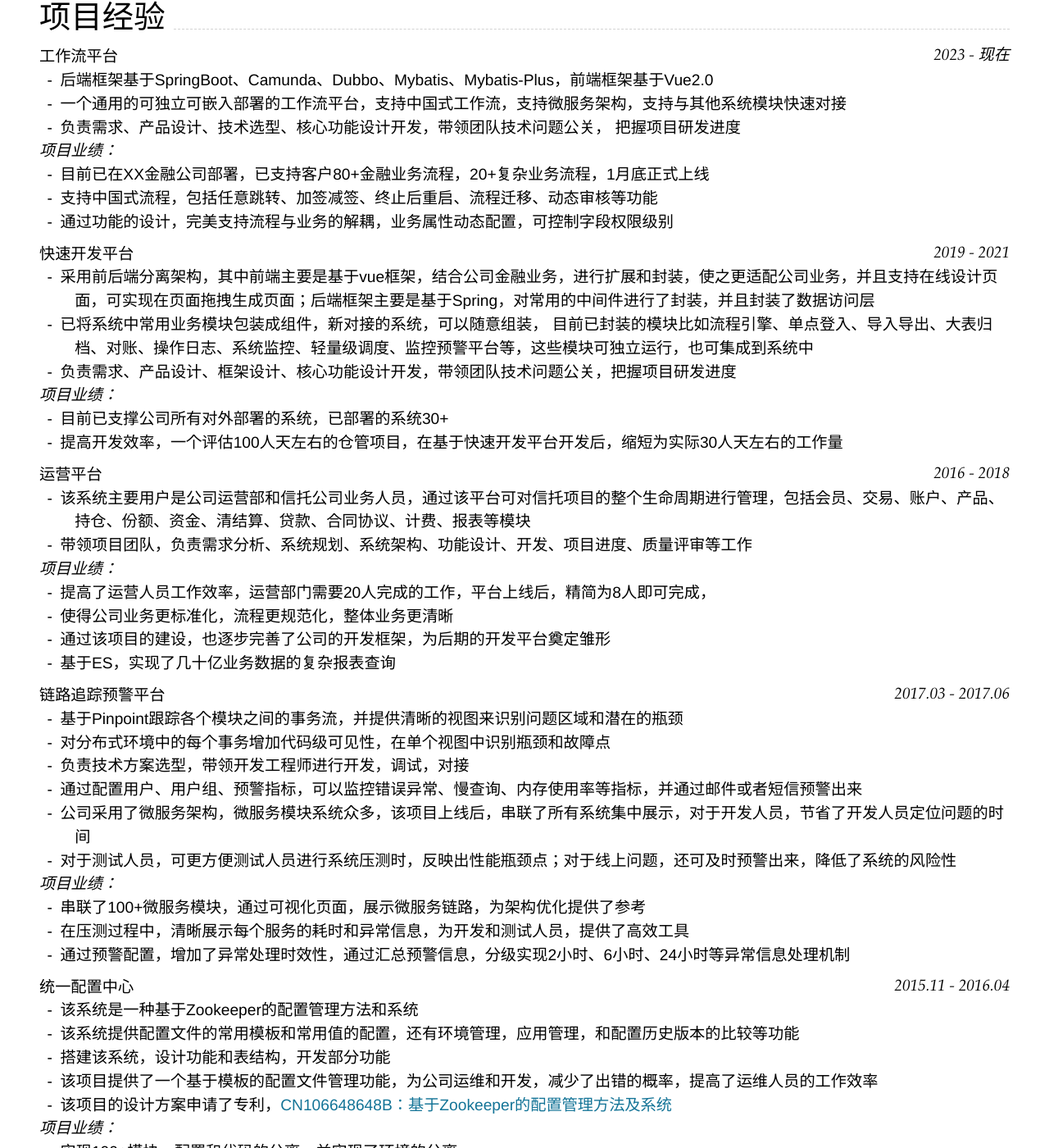
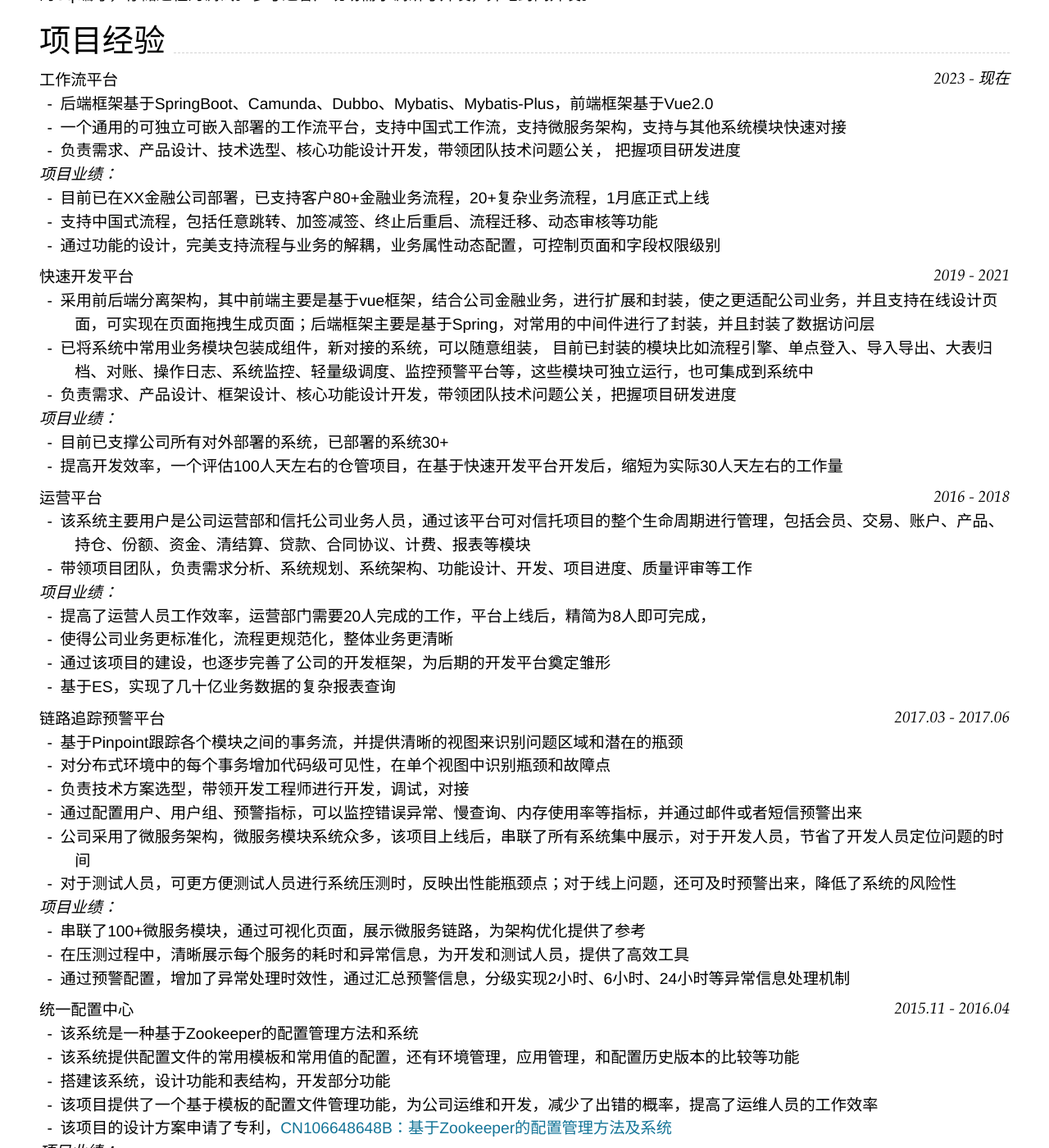
Before and after one commit to yuanCodeLab/cv, a Jekyll site: the page built from index.md, in a window 1280 px wide and 1400 px high, scrolled down 1461 px. Shown: the whole window at 82% size. Built offline with Jekyll 4.4.1, drawn with Linux system fonts in a browser that asks for light colours; nearby versions of some CDN libraries; some of the changed text lies outside the part shown.

Commit message:
Update index.md

```diff
--- a/index.md
+++ b/index.md
@@ -77,7 +77,7 @@ _技术部 - 软件工程师_<br>
  *项目业绩：*
  - 目前已在XX金融公司部署，已支持客户80+金融业务流程，20+复杂业务流程，1月底正式上线
  - 支持中国式流程，包括任意跳转、加签减签、终止后重启、流程迁移、动态审核等功能
- - 通过功能的设计，完美支持流程与业务的解耦，业务属性动态配置，可控制字段权限级别
+ - 通过功能的设计，完美支持流程与业务的解耦，业务属性动态配置，可控制页面和字段权限级别
 
 
 ### 快速开发平台 `2019 - 2021` <br>
```
Also changed, not shown: other parts of index.md (+2 -2 lines).
